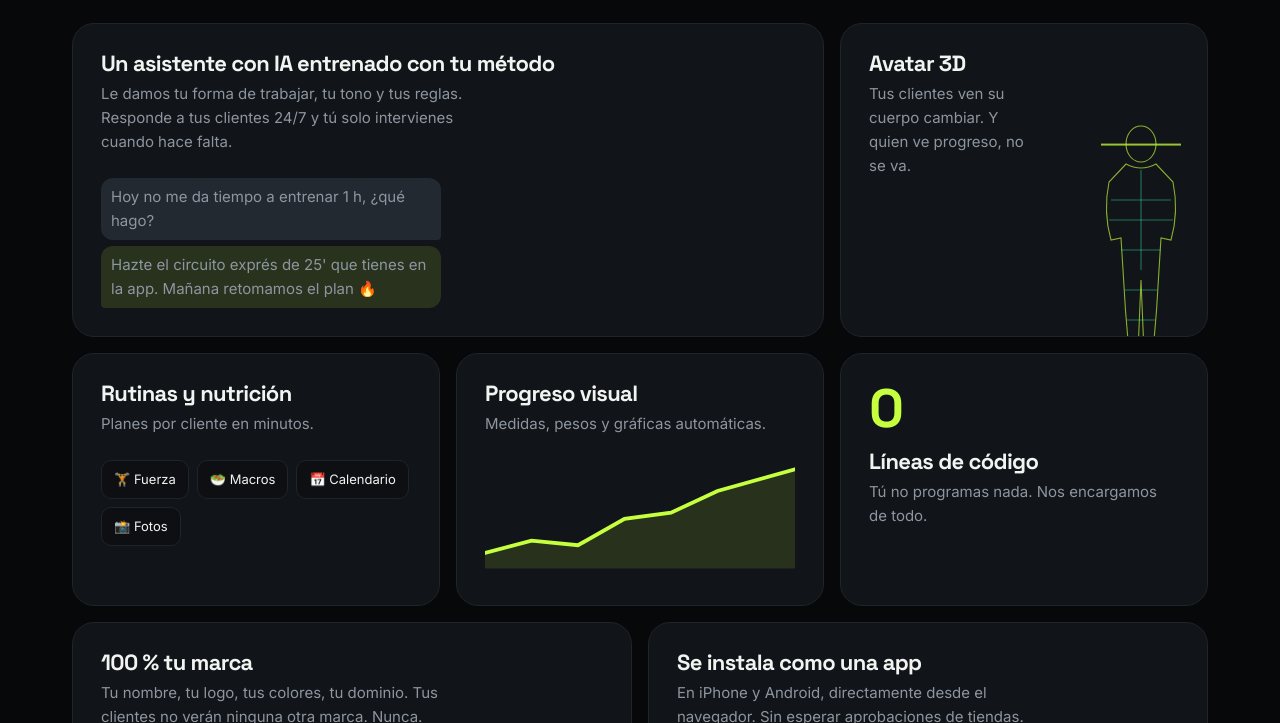
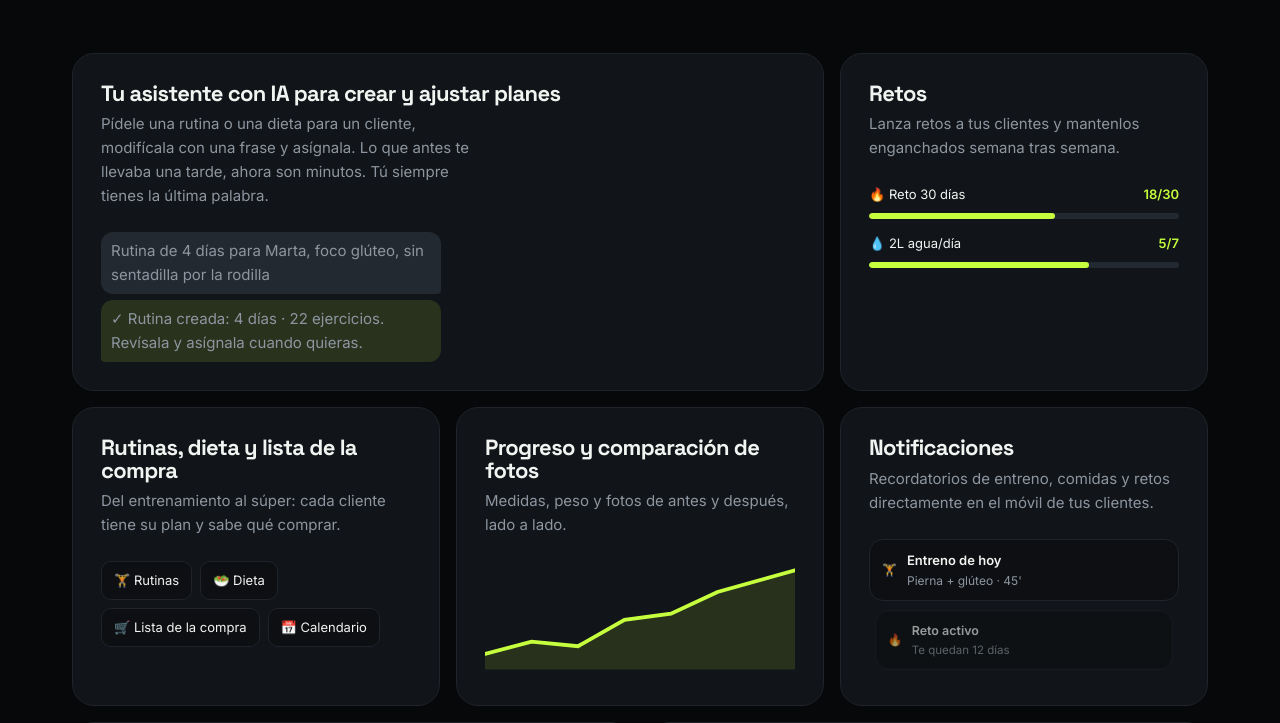
Before and after one commit to goorum04/said-portfolio, a website: page coachapp/index.html in a window 1280 px wide. Shown: the part 2077-2800 px from the top of the page. Drawn offline with Linux system fonts and the light colour scheme.

Commit message:
CoachApp: funciones reales (lista de la compra, retos, notificaciones, fotos, IA para el entrenador)
Co-Authored-By: Claude Opus 5.5 <noreply@anthropic.com>
Claude-Session: https://claude.ai/code/session_01T3JDUQ3ov8DHepYTtJEv67

```diff
--- a/coachapp/index.html
+++ b/coachapp/index.html
@@ -8,7 +8,7 @@
 <link rel="icon" href="/favicon.svg">
 <meta name="description" content="Tu propia app de entrenamiento con tu logo, tus colores y un asistente IA entrenado con tu método. Para entrenadores personales online.">
 <meta property="og:title" content="CoachApp — Tu propia app de entrenamiento, con tu marca">
-<meta property="og:description" content="Rutinas, nutrición, progreso 3D y asistente IA. Con tu logo. Sin programar.">
+<meta property="og:description" content="Rutinas, nutrición, lista de la compra, retos y asistente IA. Con tu logo.">
 <meta name="theme-color" content="#07080a">
 <link rel="preconnect" href="https://fonts.googleapis.com">
 <link rel="preconnect" href="https://fonts.gstatic.com" crossorigin>
@@ -127,7 +127,9 @@ h2{font-size:clamp(34px,5vw,62px);font-weight:700;max-width:820px;margin-bottom:
 .vis{margin-top:24px}
 @media(max-width:900px){.s3,.s2,.s4{grid-column:span 6}}
 .av3d{position:absolute;right:6px;bottom:-24px;width:120px;opacity:.95}
-.bc.s2:has(.av3d) p{max-width:55%}
+.ph2{display:grid;grid-template-columns:1fr 1fr;gap:8px}.ph2 div{position:relative;height:72px;border-radius:10px;background:linear-gradient(160deg,#232930,#14181d);overflow:hidden}.ph2 i{position:absolute;left:50%;bottom:-6px;translate:-50% 0;width:34px;height:58px;border-radius:17px 17px 6px 6px;background:#3a414b}.ph2 .aft i{width:28px;background:color-mix(in srgb,var(--b) 55%,#3a414b);transition:background .4s}.ph2 span{position:absolute;top:5px;left:7px;font-size:9px;font-weight:600;color:var(--mut)}
+.chal{display:flex;flex-direction:column;gap:8px;font-size:13px}.chal>div:not(.bar){display:flex;justify-content:space-between}.chal b{color:var(--acc)}.chal .bar{margin:0 0 6px;height:6px;border-radius:9px;background:#232930;overflow:hidden}.chal .bar i{display:block;height:100%;background:var(--acc);border-radius:9px}
+.notif{display:flex;flex-direction:column;gap:8px}.notif div{display:flex;gap:10px;align-items:center;background:var(--bg2);border:1px solid var(--line);border-radius:14px;padding:10px 12px;font-size:12px}.notif span{color:var(--mut)}.notif b{display:block;color:var(--txt);font-size:13px}.notif div:nth-child(2){opacity:.6;transform:scale(.96)}
 .av3d path,.av3d ellipse{fill:none;stroke:var(--acc);stroke-width:1.1;opacity:.7}
 .av3d .h{stroke:var(--acc2);opacity:.45}
 .scan{animation:scan 3.5s ease-in-out infinite}
@@ -225,8 +227,8 @@ footer a{color:var(--txt);border-bottom:1px solid var(--line)}
 <svg class="chart" viewBox="0 0 100 60" width="100%" height="62"><path class="f" d="M0 50 L15 44 L30 46 L45 34 L60 30 L75 20 L100 8 L100 60 L0 60Z"/><path class="l" d="M0 50 L15 44 L30 46 L45 34 L60 30 L75 20 L100 8" fill="none" stroke-width="2.5" stroke-linecap="round" stroke-linejoin="round"/></svg></div>
 </div>
 <div class="ac"><div class="ac-t"><span data-i="pAi"></span><span style="color:var(--acc2)">●</span></div>
-<div class="chat"><p class="u" data-i="pQ"></p><p class="b" data-i="pA"></p></div></div>
-<div class="tabs"><span>🏠</span><span>📅</span><span>🥗</span><span>📈</span><span>💬</span></div>
+<div class="ph2"><div><i></i><span data-i="pQ"></span></div><div class="aft"><i></i><span data-i="pA"></span></div></div></div>
+<div class="tabs"><span>🏠</span><span>🛒</span><span>🥗</span><span>📈</span><span>💬</span></div>
 </div></div>
 <div class="float f1"><div class="dot"></div><div><b data-i="f1b"></b><span data-i="f1s"></span></div></div>
 <div class="float f2">⚡<div><b data-i="f2b"></b><span data-i="f2s"></span></div></div>
@@ -248,11 +250,11 @@ footer a{color:var(--txt);border-bottom:1px solid var(--line)}
 <div class="bc s4 rv" style="min-height:300px"><h3 data-i="b1T"></h3><p data-i="b1P"></p>
 <div class="vis chat" style="max-width:340px;font-size:13px"><p class="u" style="background:#232930" data-i="b1Q"></p><p class="b" style="background:rgba(198,255,61,.13)" data-i="b1A"></p></div></div>
 <div class="bc s2 rv"><h3 data-i="b2T"></h3><p data-i="b2P"></p>
-<svg class="av3d" viewBox="0 0 120 240"><ellipse cx="60" cy="24" rx="15" ry="18"/><path d="M45 44 Q60 52 75 44 L92 62 Q98 92 90 120 L80 118 L78 150 Q76 190 72 232 L63 232 L60 160 L57 232 L48 232 Q44 190 42 150 L40 118 L30 120 Q22 92 28 62Z"/><path class="h" d="M30 80 H90 M28 100 H92 M40 130 H80 M44 170 H76 M46 200 H74"/><path class="h" d="M60 50 V150"/><rect class="scan" x="20" y="10" width="80" height="2" fill="var(--acc)" opacity=".8"/></svg></div>
+<div class="vis chal"><div><span>🔥 Reto 30 días</span><b>18/30</b></div><div class="bar"><i style="width:60%"></i></div><div><span>💧 2L agua/día</span><b>5/7</b></div><div class="bar"><i style="width:71%"></i></div></div></div>
 <div class="bc s2 rv"><h3 data-i="b3T"></h3><p data-i="b3P"></p><div class="vis cards3" data-i="b3C"></div></div>
 <div class="bc s2 rv"><h3 data-i="b4T"></h3><p data-i="b4P"></p>
 <svg class="vis" viewBox="0 0 200 70" width="100%"><path d="M0 60 L30 52 L60 55 L90 38 L120 34 L150 20 L200 6 L200 70 L0 70Z" fill="var(--acc)" opacity=".12"/><path d="M0 60 L30 52 L60 55 L90 38 L120 34 L150 20 L200 6" fill="none" stroke="var(--acc)" stroke-width="2.5" stroke-linecap="round"/></svg></div>
-<div class="bc s2 rv"><div class="big">0</div><h3 style="margin-top:14px" data-i="b5T"></h3><p data-i="b5P"></p></div>
+<div class="bc s2 rv"><h3 data-i="b5T"></h3><p data-i="b5P"></p><div class="vis notif"><div>🏋️ <span><b>Entreno de hoy</b>Pierna + glúteo · 45'</span></div><div>🔥 <span><b>Reto activo</b>Te quedan 12 días</span></div></div></div>
 <div class="bc s3 rv"><h3 data-i="b6T"></h3><p data-i="b6P"></p></div>
 <div class="bc s3 rv"><h3 data-i="b7T"></h3><p data-i="b7P"></p></div>
 </div></div></section>
@@ -295,23 +297,23 @@ const T={
 es:{
 ctaShort:"Pedir demo",pillB:"Nuevo",pill:"Para entrenadores personales online",
 h1:'Tu app.<br>Tu marca.<br><span class="stroke">Tu método.</span>',
-lead:"Rutinas, nutrición, progreso en 3D y un asistente con IA que responde a tus clientes como lo harías tú. Con tu logo y tus colores en su móvil. Sin programar una línea.",
+lead:"Rutinas, dieta con lista de la compra, retos, notificaciones y comparación de fotos y una IA que te ayuda a crear y ajustar rutinas y dietas en segundos. Todo con tu logo y tus colores, en su móvil.",
 cta:"Pedir una demo",cta2:"Ver funciones",
 tryL:"Pruébalo: escribe tu marca",
-pHi:"Hola, Marta 👋",pDay:"Día de pierna",pToday:"Hoy",pWk:"Pierna + glúteo",pWkS:"6 ejercicios · 4 series",pMac:"Macros",pProg:"Progreso",pAi:"Tu coach IA",
-pQ:"¿Puedo cambiar la sentadilla?",pA:"Claro, hoy haz prensa 4×10. Tu rodilla lo agradecerá 💪",
-f1b:"Asistente activo",f1s:"Responde 24/7",f2b:"+12 % fuerza",f2s:"este mes",
-mq:["Rutinas","Nutrición y macros","Asistente con IA","Avatar corporal 3D","Gráficas de progreso","Tu logo","Tus colores","iPhone y Android","Sin programar"],
+pHi:"Hola, Marta 👋",pDay:"Día de pierna",pToday:"Hoy",pWk:"Pierna + glúteo",pWkS:"6 ejercicios · 4 series",pMac:"Macros",pProg:"Progreso",pAi:"Fotos de progreso",
+pQ:"Semana 1",pA:"Semana 12",
+f1b:"Rutina generada con IA",f1s:"Lista para revisar",f2b:"+12 % fuerza",f2s:"este mes",
+mq:["Rutinas","Dieta y macros","Lista de la compra","Retos","Notificaciones","IA para crear rutinas y dietas","Comparación de fotos","Gráficas de progreso","Tu logo","Tus colores","iPhone y Android"],
 baK:"El problema",baT:"Tu negocio no cabe en un chat de WhatsApp.",
 baA:"Ahora",baAl:["PDFs de rutinas que nadie abre","Mensajes a las 23:00 con la misma duda","Progreso perdido entre notas y Excel","Tu marca, invisible","Techo de clientes: tus horas"],
-baB:"Con CoachApp",baBl:["Todo en una app con tu nombre","La IA resuelve dudas por ti, con tu criterio","Progreso visual que engancha al cliente","Imagen premium que justifica subir precios","Más clientes sin más horas"],
+baB:"Con CoachApp",baBl:["Todo en una app con tu nombre","Rutinas y dietas creadas con IA en segundos","Progreso visual que engancha al cliente","Imagen premium que justifica subir precios","Más clientes sin más horas"],
 fK:"Funciones",fT:"Todo lo que necesitas. Nada que no.",fS:"Una plataforma completa que se siente hecha a medida, porque lo está.",
-b1T:"Un asistente con IA entrenado con tu método",b1P:"Le damos tu forma de trabajar, tu tono y tus reglas. Responde a tus clientes 24/7 y tú solo intervienes cuando hace falta.",
-b1Q:"Hoy no me da tiempo a entrenar 1 h, ¿qué hago?",b1A:"Hazte el circuito exprés de 25' que tienes en la app. Mañana retomamos el plan 🔥",
-b2T:"Avatar 3D",b2P:"Tus clientes ven su cuerpo cambiar. Y quien ve progreso, no se va.",
-b3T:"Rutinas y nutrición",b3P:"Planes por cliente en minutos.",b3C:"<span>🏋️ Fuerza</span><span>🥗 Macros</span><span>📅 Calendario</span><span>📸 Fotos</span>",
-b4T:"Progreso visual",b4P:"Medidas, pesos y gráficas automáticas.",
-b5T:"Líneas de código",b5P:"Tú no programas nada. Nos encargamos de todo.",
+b1T:"Tu asistente con IA para crear y ajustar planes",b1P:"Pídele una rutina o una dieta para un cliente, modifícala con una frase y asígnala. Lo que antes te llevaba una tarde, ahora son minutos. Tú siempre tienes la última palabra.",
+b1Q:"Rutina de 4 días para Marta, foco glúteo, sin sentadilla por la rodilla",b1A:"✓ Rutina creada: 4 días · 22 ejercicios. Revísala y asígnala cuando quieras.",
+b2T:"Retos",b2P:"Lanza retos a tus clientes y mantenlos enganchados semana tras semana.",
+b3T:"Rutinas, dieta y lista de la compra",b3P:"Del entrenamiento al súper: cada cliente tiene su plan y sabe qué comprar.",b3C:"<span>🏋️ Rutinas</span><span>🥗 Dieta</span><span>🛒 Lista de la compra</span><span>📅 Calendario</span>",
+b4T:"Progreso y comparación de fotos",b4P:"Medidas, peso y fotos de antes y después, lado a lado.",
+b5T:"Notificaciones",b5P:"Recordatorios de entreno, comidas y retos directamente en el móvil de tus clientes.",
 b6T:"100 % tu marca",b6P:"Tu nombre, tu logo, tus colores, tu dominio. Tus clientes no verán ninguna otra marca. Nunca.",
 b7T:"Se instala como una app",b7P:"En iPhone y Android, directamente desde el navegador. Sin esperar aprobaciones de tiendas.",
 cK:"Calculadora",cT:"¿Cuánto tiempo te devuelve?",
@@ -319,32 +321,32 @@ cC:"Clientes activos",cM:"Minutos por cliente y semana en WhatsApp, PDFs y Excel
 cR:"Tiempo para entrenar a más gente, crear contenido o, simplemente, vivir.",
 cN:"Estimación: suponemos que la app y la IA asumen el 60 % de ese trabajo.",
 sK:"Cómo funciona",sT:"Lista en días, no en meses.",
-steps:[["Nos cuentas tu método","Nombre, logo, colores y cómo trabajas. Una videollamada y listo."],["Montamos tu app","La personalizamos y entrenamos tu asistente con tu forma de hablar."],["Invitas a tus clientes","Se la instalan en el móvil y empiezas a escalar."]],
+steps:[["Nos cuentas tu método","Nombre, logo, colores y cómo trabajas. Una videollamada y listo."],["Montamos tu app","La personalizamos con tu marca y la dejamos lista para tus clientes."],["Invitas a tus clientes","Se la instalan en el móvil y empiezas a escalar."]],
 qT:"Preguntas frecuentes",
-faq:[["¿Necesito saber programar?","No. Nosotros nos encargamos de la configuración, la marca, la IA y el mantenimiento."],["¿Mis clientes verán otra marca?","No. La app lleva solo tu nombre, tu logo y tus colores."],["¿Cuánto cuesta?","Depende del número de clientes y de las funciones que necesites. En la demo te damos un precio cerrado, sin sorpresas."],["¿De quién son los datos?","Tuyos. Cada entrenador tiene su propio espacio separado y sus datos le pertenecen."],["¿Cuánto tarda en estar lista?","Normalmente unos días desde que nos pasas tu marca y tu método."]],
+faq:[["¿Mis clientes verán otra marca?","No. La app lleva solo tu nombre, tu logo y tus colores."],["¿Cuánto cuesta?","Depende del número de clientes y de las funciones que necesites. En la demo te damos un precio cerrado, sin sorpresas."],["¿De quién son los datos?","Tuyos. Cada entrenador tiene su propio espacio separado y sus datos le pertenecen."],["¿Cuánto tarda en estar lista?","Normalmente unos días desde que nos pasas tu marca y tu método."]],
 endT:'¿Listo para tener<br><span class="acc">tu propia app</span>?',endS:"Cuéntanos cómo trabajas y te enseñamos cómo quedaría con tu marca. 15 minutos, sin compromiso.",
 foot:'Desarrollado por <a href="/">SaeTechAI</a>'
 },
 fr:{
 ctaShort:"Démo",pillB:"Nouveau",pill:"Pour les coachs sportifs en ligne",
 h1:'Votre app.<br>Votre marque.<br><span class="stroke">Votre méthode.</span>',
-lead:"Programmes, nutrition, progrès en 3D et un assistant IA qui répond à vos clients comme vous le feriez. Avec votre logo et vos couleurs sur leur téléphone. Sans écrire une ligne de code.",
+lead:"Programmes, nutrition avec liste de courses, défis, notifications comparaison de photos et une IA qui vous aide à créer et ajuster programmes et plans alimentaires en quelques secondes. Le tout avec votre logo et vos couleurs, sur leur téléphone.",
 cta:"Demander une démo",cta2:"Voir les fonctions",
 tryL:"Essayez : tapez votre marque",
-pHi:"Salut Marta 👋",pDay:"Jour jambes",pToday:"Aujourd'hui",pWk:"Jambes + fessiers",pWkS:"6 exercices · 4 séries",pMac:"Macros",pProg:"Progrès",pAi:"Votre coach IA",
-pQ:"Je peux remplacer le squat ?",pA:"Bien sûr, fais la presse 4×10 aujourd'hui. Ton genou te dira merci 💪",
-f1b:"Assistant actif",f1s:"Répond 24h/24",f2b:"+12 % de force",f2s:"ce mois-ci",
-mq:["Programmes","Nutrition et macros","Assistant IA","Avatar corporel 3D","Graphiques de progrès","Votre logo","Vos couleurs","iPhone et Android","Sans coder"],
+pHi:"Salut Marta 👋",pDay:"Jour jambes",pToday:"Aujourd'hui",pWk:"Jambes + fessiers",pWkS:"6 exercices · 4 séries",pMac:"Macros",pProg:"Progrès",pAi:"Photos de progrès",
+pQ:"Semaine 1",pA:"Semaine 12",
+f1b:"Programme généré par IA",f1s:"Prêt à valider",f2b:"+12 % de force",f2s:"ce mois-ci",
+mq:["Programmes","Nutrition et macros","Liste de courses","Défis","Notifications","IA pour programmes et nutrition","Comparaison de photos","Graphiques de progrès","Votre logo","Vos couleurs","iPhone et Android"],
 baK:"Le problème",baT:"Votre business ne tient pas dans une conversation WhatsApp.",
 baA:"Aujourd'hui",baAl:["Des PDF que personne n'ouvre","Des messages à 23 h avec la même question","Des progrès perdus entre notes et Excel","Votre marque, invisible","Plafond de clients : vos heures"],
-baB:"Avec CoachApp",baBl:["Tout dans une app à votre nom","L'IA répond pour vous, avec vos critères","Des progrès visuels qui fidélisent","Une image premium qui justifie vos tarifs","Plus de clients sans plus d'heures"],
+baB:"Avec CoachApp",baBl:["Tout dans une app à votre nom","Programmes et plans alimentaires créés par IA en quelques secondes","Des progrès visuels qui fidélisent","Une image premium qui justifie vos tarifs","Plus de clients sans plus d'heures"],
 fK:"Fonctions",fT:"Tout ce qu'il faut. Rien de trop.",fS:"Une plateforme complète qui semble faite sur mesure, parce qu'elle l'est.",
-b1T:"Un assistant IA entraîné avec votre méthode",b1P:"Nous lui donnons votre façon de travailler, votre ton et vos règles. Il répond à vos clients 24h/24 et vous n'intervenez que si nécessaire.",
-b1Q:"Je n'ai pas le temps de m'entraîner 1 h aujourd'hui, je fais quoi ?",b1A:"Fais le circuit express de 25' dans l'app. On reprend le plan demain 🔥",
-b2T:"Avatar 3D",b2P:"Vos clients voient leur corps changer. Et qui voit ses progrès, reste.",
-b3T:"Programmes et nutrition",b3P:"Des plans par client en quelques minutes.",b3C:"<span>🏋️ Force</span><span>🥗 Macros</span><span>📅 Calendrier</span><span>📸 Photos</span>",
-b4T:"Progrès visuels",b4P:"Mensurations, poids et graphiques automatiques.",
-b5T:"Ligne de code",b5P:"Vous ne codez rien. Nous nous occupons de tout.",
+b1T:"Votre assistant IA pour créer et ajuster les plans",b1P:"Demandez-lui un programme ou un plan alimentaire pour un client, modifiez-le en une phrase et assignez-le. Ce qui vous prenait un après-midi prend maintenant quelques minutes. Vous gardez toujours le dernier mot.",
+b1Q:"Programme de 4 jours pour Marta, focus fessiers, sans squat à cause du genou",b1A:"✓ Programme créé : 4 jours · 22 exercices. Vérifiez-le et assignez-le quand vous voulez.",
+b2T:"Défis",b2P:"Lancez des défis à vos clients et gardez-les motivés semaine après semaine.",
+b3T:"Programmes, nutrition et liste de courses",b3P:"De l'entraînement au supermarché : chaque client a son plan et sait quoi acheter.",b3C:"<span>🏋️ Programmes</span><span>🥗 Nutrition</span><span>🛒 Liste de courses</span><span>📅 Calendrier</span>",
+b4T:"Progrès et comparaison de photos",b4P:"Mensurations, poids et photos avant/après, côte à côte.",
+b5T:"Notifications",b5P:"Rappels d'entraînement, de repas et de défis directement sur le téléphone de vos clients.",
 b6T:"100 % votre marque",b6P:"Votre nom, votre logo, vos couleurs, votre domaine. Vos clients ne verront jamais une autre marque.",
 b7T:"S'installe comme une app",b7P:"Sur iPhone et Android, directement depuis le navigateur. Sans attendre la validation des stores.",
 cK:"Calculateur",cT:"Combien de temps récupérez-vous ?",
@@ -352,9 +354,9 @@ cC:"Clients actifs",cM:"Minutes par client et par semaine sur WhatsApp, PDF et E
 cR:"Du temps pour coacher plus de monde, créer du contenu ou, tout simplement, vivre.",
 cN:"Estimation : nous supposons que l'app et l'IA prennent en charge 60 % de ce travail.",
 sK:"Comment ça marche",sT:"Prête en quelques jours, pas en quelques mois.",
-steps:[["Présentez-nous votre méthode","Nom, logo, couleurs et façon de travailler. Un appel vidéo et c'est tout."],["Nous créons votre app","Nous la personnalisons et entraînons votre assistant avec votre façon de parler."],["Invitez vos clients","Ils l'installent sur leur téléphone et vous passez à l'échelle."]],
+steps:[["Présentez-nous votre méthode","Nom, logo, couleurs et façon de travailler. Un appel vidéo et c'est tout."],["Nous créons votre app","Nous la personnalisons à votre marque et la préparons pour vos clients."],["Invitez vos clients","Ils l'installent sur leur téléphone et vous passez à l'échelle."]],
 qT:"Questions fréquentes",
-faq:[["Dois-je savoir coder ?","Non. Nous nous occupons de la configuration, de la marque, de l'IA et de la maintenance."],["Mes clients verront-ils une autre marque ?","Non. L'app porte uniquement votre nom, votre logo et vos couleurs."],["Combien ça coûte ?","Cela dépend du nombre de clients et des fonctions. Nous vous donnons un prix fixe lors de la démo, sans surprise."],["À qui appartiennent les données ?","À vous. Chaque coach a son propre espace séparé et ses données lui appartiennent."],["En combien de temps est-elle prête ?","En général quelques jours après réception de votre marque et de votre méthode."]],
+faq:[["Mes clients verront-ils une autre marque ?","Non. L'app porte uniquement votre nom, votre logo et vos couleurs."],["Combien ça coûte ?","Cela dépend du nombre de clients et des fonctions. Nous vous donnons un prix fixe lors de la démo, sans surprise."],["À qui appartiennent les données ?","À vous. Chaque coach a son propre espace séparé et ses données lui appartiennent."],["En combien de temps est-elle prête ?","En général quelques jours après réception de votre marque et de votre méthode."]],
 endT:'Prêt à avoir<br><span class="acc">votre propre app</span> ?',endS:"Expliquez-nous comment vous travaillez et nous vous montrons le rendu à votre marque. 15 minutes, sans engagement.",
 foot:'Développé par <a href="/">SaeTechAI</a>'
 }};
```
